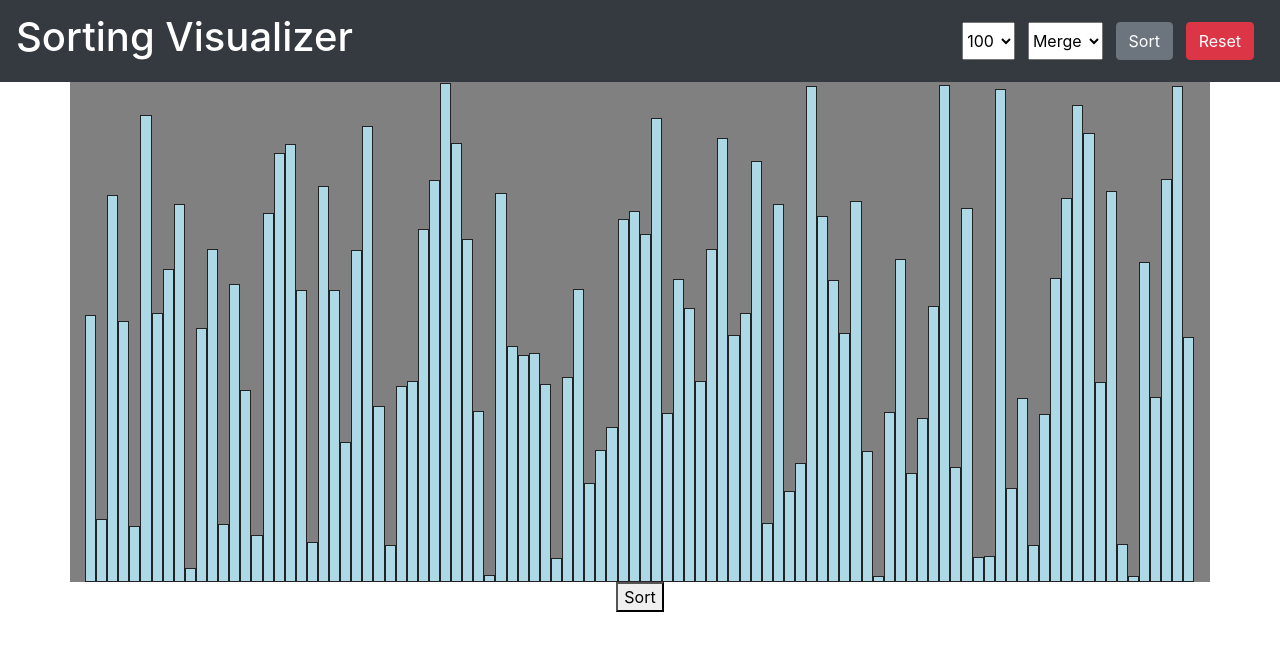
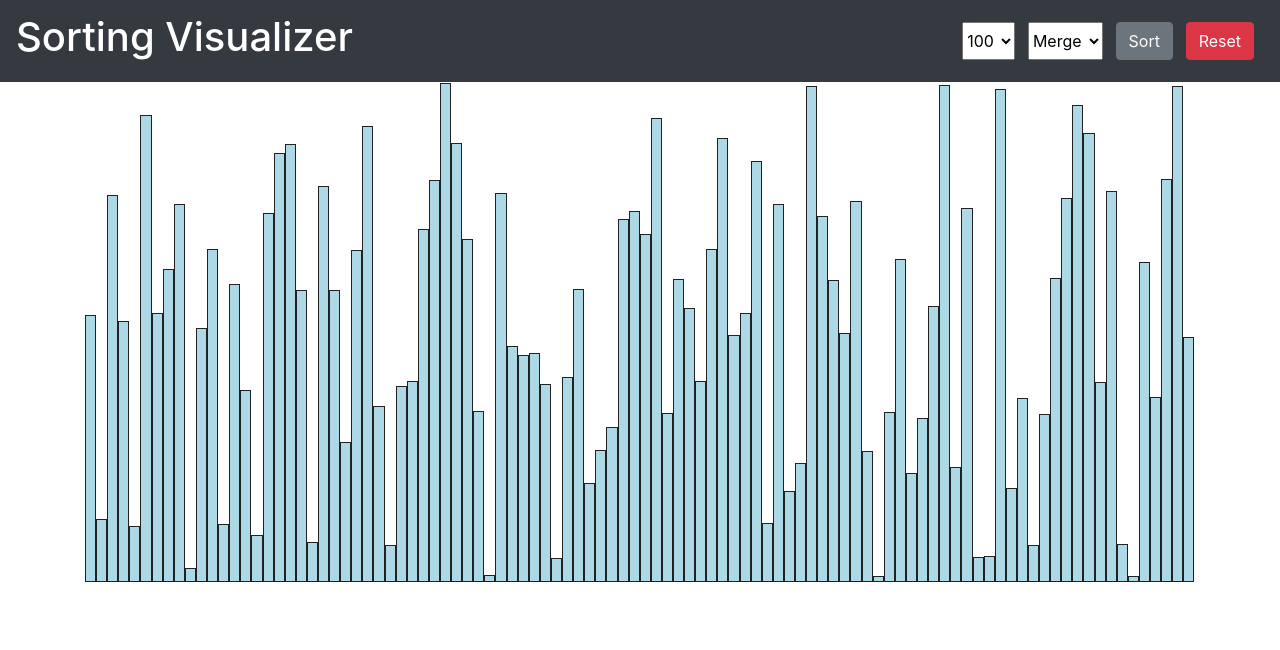
Before and after one commit to zwthomas/sorting-visualizer, a React (Create React App) app: page / in a window 1280 px wide. Shown: the top 650 px of the page. Built offline with nearby package versions, Linux system fonts and the light colour scheme.

Commit message:
published site

```diff
--- a/src/App.css
+++ b/src/App.css
@@ -1,6 +1,6 @@
 .App {
-  text-align: center;
 }
+
 
 .App-logo {
   height: 40vmin;
--- a/src/App.js
+++ b/src/App.js
@@ -14,8 +14,6 @@
   return (
     <div className="App">
 
-
-
       <Visualizer numBars={100} />
     </div>
   );
--- a/src/components/visualizer/Visualizer.css
+++ b/src/components/visualizer/Visualizer.css
@@ -1,8 +1,7 @@
 .container {
     display: flex;
     position: relative;
-    background: grey;
-    width: 500px;
+    width: 90%;
     height: 500px;
     align-items: flex-end;
     margin: auto;
--- a/src/components/visualizer/Visualizer.js
+++ b/src/components/visualizer/Visualizer.js
@@ -93,12 +93,7 @@
               return <Bar key={index} percent={percent} />;
             })}
           </div>
-          <button
-            onClick={() => {
-            }}
-          >
-            Sort
-        </button>
+
         </div>
       </div>
     );
```
Also changed, not shown: package.json (+7 -1 lines), 2 other files (tests, documents, lock files or other folders).
